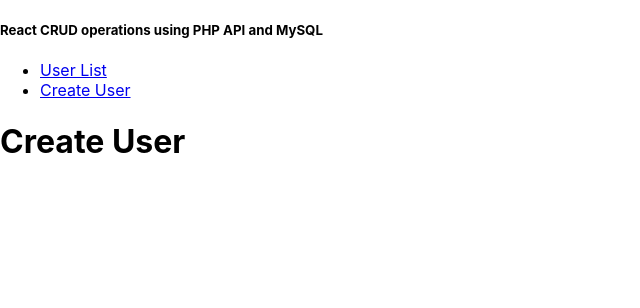
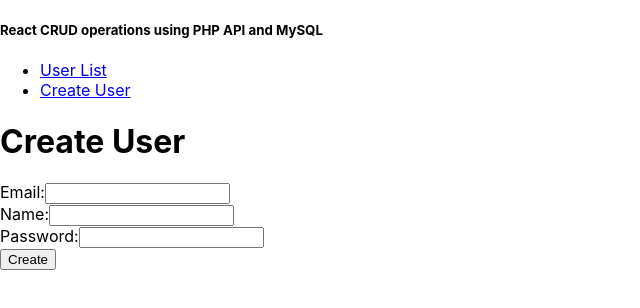
Before and after one commit to jakubkozlowski1104/trip-tip, a React (Create React App) app: page /user/create in a window 1280 px wide. Shown: the top 308 px of the page, without its empty margins (0-640 px from the left). Built offline with nearby package versions, Linux system fonts and the light colour scheme; the HTML template or start-up script is replaced by a standard one.

Commit message:
create form and inputs

```diff
--- a/src/components/CreateUser/CreateUser.js
+++ b/src/components/CreateUser/CreateUser.js
@@ -1,7 +1,38 @@
+import { useState } from 'react';
+
 const CreateUser = () => {
-    return (
-        <h1>Create User</h1>
-     );
-}
+  const [inputs, setInputs] = useState({});
+
+  const handleChange = (e) => {
+    const name = e.target.name;
+    const value = e.target.value;
+    setInputs((values) => ({ ...values, [name]: value }));
+  };
+
+  const handleSubmit = (e) => {
+    e.preventDefault();
+    console.log(inputs);
+  };
+  return (
+    <>
+      <h1>Create User</h1>
+      <form onSubmit={handleSubmit}>
+        <div className='form-input'>
+          <label>Email:</label>
+          <input type='text' name='email' onChange={handleChange} />
+        </div>
+        <div className='form-input'>
+          <label>Name:</label>
+          <input type='text' name='name' onChange={handleChange} />
+        </div>
+        <div className='form-input'>
+          <label>Password:</label>
+          <input type='password' name='password' onChange={handleChange} />
+        </div>
+        <button>Create</button>
+      </form>
+    </>
+  );
+};
 
 export default CreateUser;
--- a/src/components/UserList/UserList.js
+++ b/src/components/UserList/UserList.js
@@ -1,5 +1,9 @@
 const UserList = () => {
-  return <h1>User List</h1>;
+  return (
+    <>
+      <h1>User List</h1>
+    </>
+  );
 };
 
 export default UserList;
```
Also changed, not shown: 1 other file (tests, documents, lock files or other folders).
